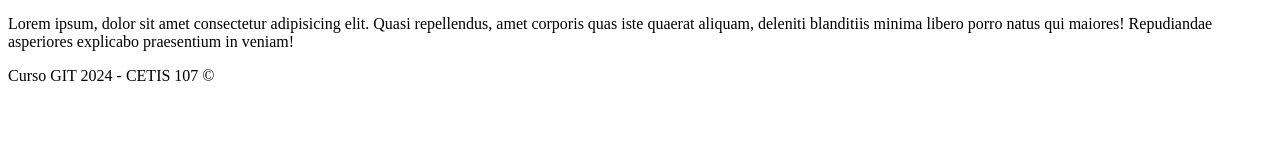
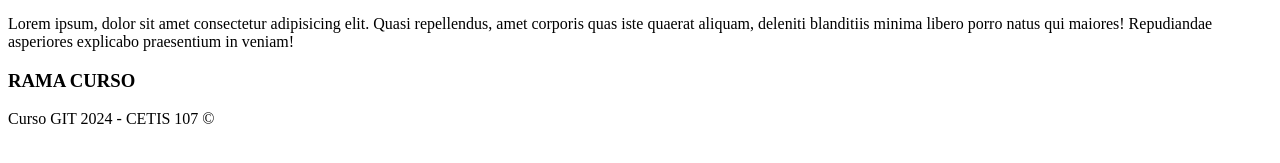
Before and after one commit to santillanlc/cursogit2024, a plain HTML site: page index.html in a window 1280 px wide. Shown: the part 177-340 px from the top of the page. Drawn offline with Linux system fonts and the light colour scheme.

Commit message:
rama curso

```diff
--- a/index.html
+++ b/index.html
@@ -11,6 +11,7 @@
     <p>
         Lorem ipsum, dolor sit amet consectetur adipisicing elit. Quasi repellendus, amet corporis quas iste quaerat aliquam, deleniti blanditiis minima libero porro natus qui maiores! Repudiandae asperiores explicabo praesentium in veniam!
     </p>
+    <h3>RAMA CURSO</h3>
     <footer>
         Curso GIT 2024 - CETIS 107 &copy;
     </footer>
```
Also changed, not shown: log.txt (added).
